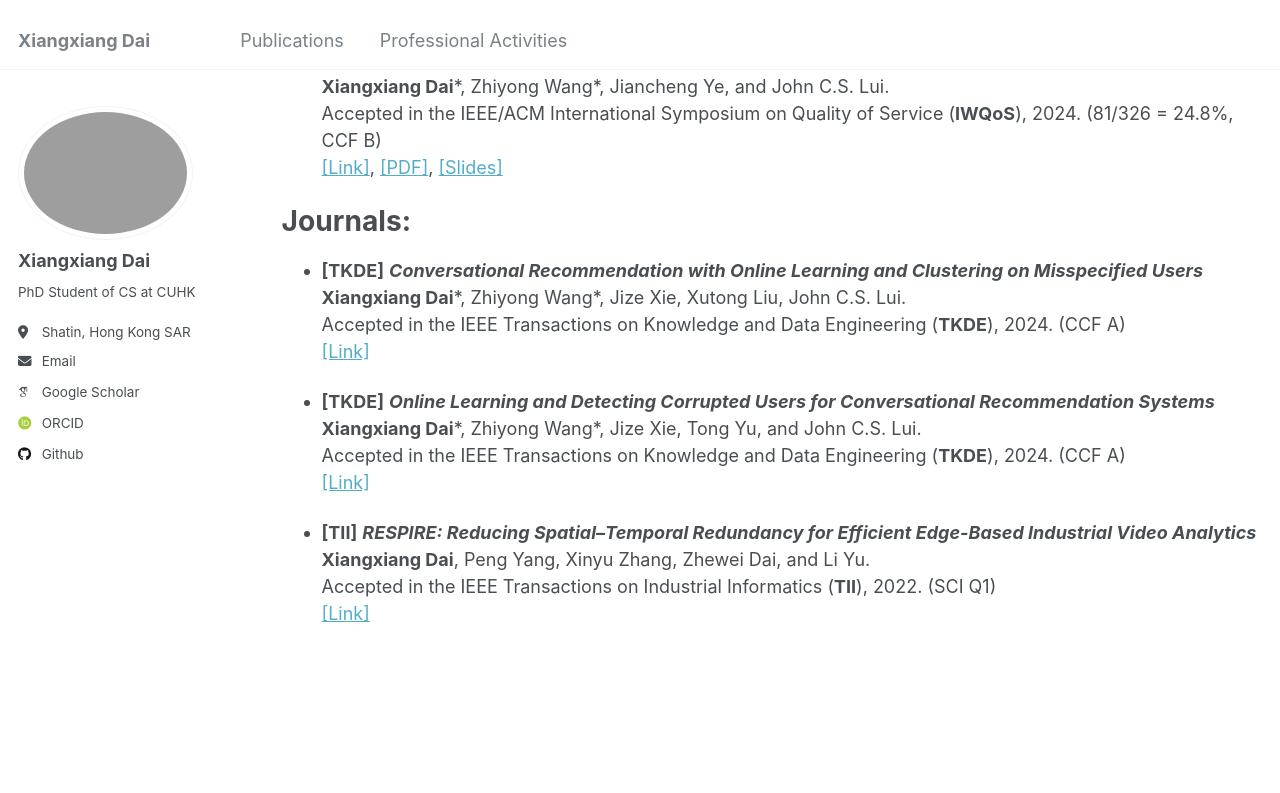
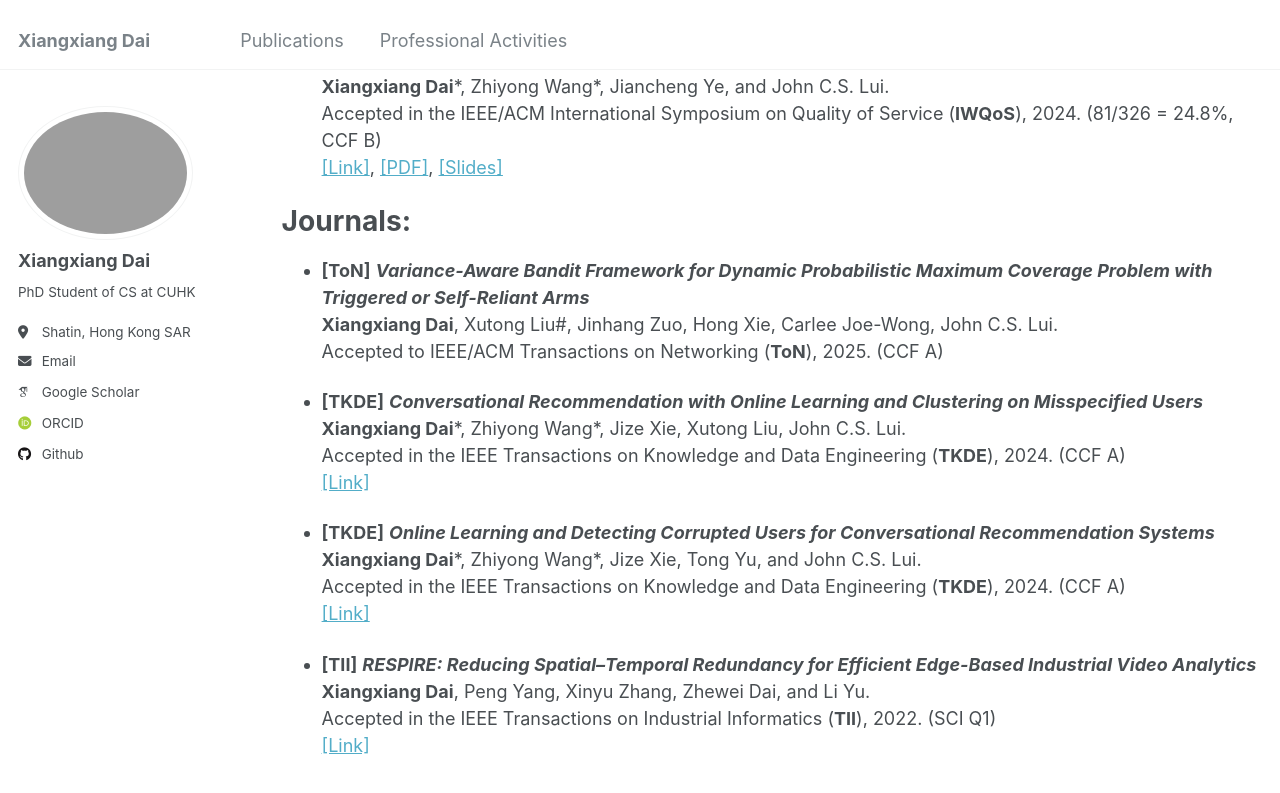
Before and after one commit to Dai-Xiang/daixiangxiang.github.io, a Jekyll site: the page built from _pages/publications.md, in a window 1280 px wide and 900 px high, scrolled down 648 px. Shown: the top 793 px of the window. Built offline with Jekyll 4.4.1, drawn with Linux system fonts in a browser that asks for light colours; some web fonts are replaced.

Commit message:
Update publications.md

```diff
--- a/_pages/publications.md
+++ b/_pages/publications.md
@@ -34,6 +34,10 @@ Accepted in the IEEE/ACM International Symposium on Quality of Service (**IWQoS*
 
 
 # Journals:
+- **[ToN]** ***Variance-Aware Bandit Framework for Dynamic Probabilistic Maximum Coverage Problem with Triggered or Self-Reliant Arms***<br>
+**Xiangxiang Dai**, Xutong Liu#, Jinhang Zuo, Hong Xie, Carlee Joe-Wong, John C.S. Lui.<br>
+Accepted to IEEE/ACM Transactions on Networking (**ToN**), 2025.  (CCF A)<br>
+
 - **[TKDE]** ***Conversational Recommendation with Online Learning and Clustering on Misspecified Users***<br>
 **Xiangxiang Dai**\*, Zhiyong Wang\*, Jize Xie, Xutong Liu, John C.S. Lui.<br>
  Accepted in the IEEE Transactions on Knowledge and Data Engineering (**TKDE**), 2024. (CCF A)<br>
```
